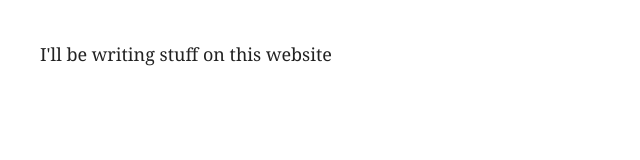
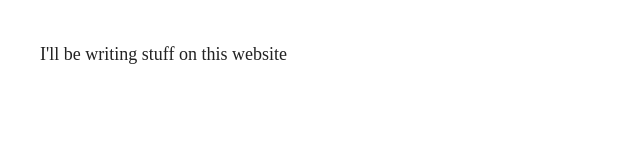
Before and after one commit to lukejyoon/lukejyoon.github.io, a plain HTML site: page index.html in a window 1280 px wide. Shown: the full height of the page, 0-640 px from the left. Drawn offline with Linux system fonts and the light colour scheme.

Commit message:
Another update

```diff
--- a/index.html
+++ b/index.html
@@ -4,13 +4,15 @@
     <title>writings</title>
     <style>
       body {
-        font-family: Georgia, serif;
+        font-family: Poppins, serif;
         font-size: 18px;
         line-height: 1.6;
         margin: 40px;
         color: #222;
       }
     </style>
+
+
   </head>
   <body>
     I'll be writing stuff on this website
```
